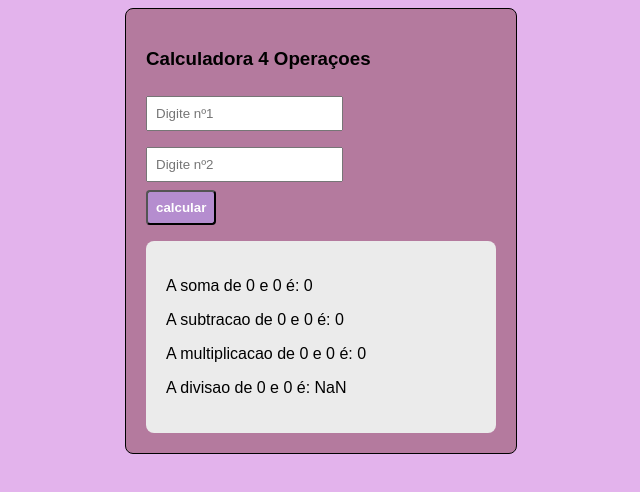
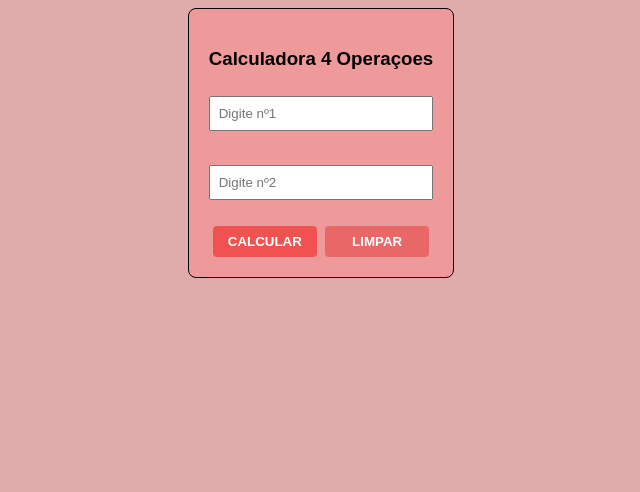
Before and after one commit to pamgoncalves17/FrontJs01, a website built with Parcel: page src/index.html in a window 1280 px wide. Shown: the whole page, without its empty margins (327-967 px from the left). Built offline with nearby package versions, Linux system fonts and the light colour scheme.

Commit message:
mostrar e esconder

```diff
--- a/src/index.html
+++ b/src/index.html
@@ -10,13 +10,20 @@
     <div id="app">
       <h3>Calculadora 4 Operaçoes</h3>
       <form>
-        <input type="number" id="numero1" placeholder="Digite nº1" /><br />
-        <input type="number" id="numero2" placeholder="Digite nº2" /><br />
-        <button id="btn-calcular">calcular</button><br />
+        <div class="inputs">
+          <input type="number" id="numero1" placeholder="Digite nº1" /><br />
+          <input type="number" id="numero2" placeholder="Digite nº2" /><br />
+        </div>
+
+        <div class="botoes">
+          <button id="btn-calcular">CALCULAR</button>
+          <button id="btn-limpar">LIMPAR</button>
+        </div>
       </form>
 
       <!--COMEÇO DO BLOCO DE RESULTADOS-->
-      <div class="resultados">
+      <div class="resultados esconder">
+        <div class
         <p class="soma">A SOMA É: 10</p>
         <p class="subtracao">A SUBTRACAO É: 0</p>
         <p class="multiplicacao">A MULTIPLICACAO É: 15</p>
--- a/src/index.mjs
+++ b/src/index.mjs
@@ -3,6 +3,7 @@ const app = document.querySelector("#app");
 const numero1 = document.querySelector("#numero1");
 const numero2 = document.querySelector("#numero2");
 const btnCalcular = document.querySelector("#btn-calcular");
+const btnLimpar = document.querySelector("#btn-limpar");
 
 const resultados = document.querySelector(".resultados");
 const soma = document.querySelector(".soma");
@@ -21,9 +22,23 @@ function calcular() {
 
   //return res;
 }
-calcular();
+function limparFormulario() {
+  const n1 = numero1.value; // REFERENCIA numero1
+  const n2 = numero2.value; // CONVERSÃO P/ NUMBER
+  if (n1 && n2) {
+    const form = document.querySelector("form");
+    form.reset(); // LIMPAR O FORMULARIO
+    document.querySelector("#numero1").focus(); // FOCA NO 01
+  }
+}
 
 // ADICIONAR ESCUTADOR DE EVENTOS
 btnCalcular.addEventListener("click", function (evento) {
-  alert(calcular());
+  evento.preventDefault(); // DEIXA DE ATUALIZAR...
+  calcular();
 });
+
+btnLimpar.addEventListener("click", function (evento) {
+  evento.preventDefault();
+  limparFormulario();
+});
--- a/src/styles.css
+++ b/src/styles.css
@@ -3,30 +3,58 @@ body {
   width: 100%;
   display: flex;
   justify-content: center;
-  background-color: rgb(227, 179, 236);
+  background-color: rgb(223, 171, 171);
 }
 
 #app {
-  width: 350px;
-  background-color: #b47a9e;
+  background-color: #ee9a9a;
   border: #000 1px solid;
   padding: 20px;
   border-radius: 8px;
+}
+.inputs {
+  display: flex;
+  flex-direction: column;
 }
 input {
   margin: 8px 0;
   padding: 8px;
 }
+.botoes {
+  display: flex;
+  justify-content: conter;
+}
+.mostrar {
+  display: flex;
+}
+.esconder {
+  display: none;
+}
 #btn-calcular {
-  background-color: #b58dcf;
+  width: 50%;
+  margin: 0 4px;
+  background-color: #f05252;
   color: #fff;
   padding: 8px;
   border-radius: 4px;
   font-weight: bold;
+  cursor: pointer;
+  border: none;
+}
+#btn-limpar {
+  width: 50%;
+  margin: 0 4px;
+  background-color: #e96767;
+  color: #ffffff;
+  padding: 8px;
+  border-radius: 4px;
+  font-weight: bold;
+  cursor: pointer;
+  border: none;
 }
 .resultados {
-  background-color: #ebebeb;
-  border: #ccccc 1px solid;
+  background-color: #eec2c2;
+  border: #ccc 1px solid;
   padding: 20px;
   border-radius: 8px;
   margin-top: 16px;
```
